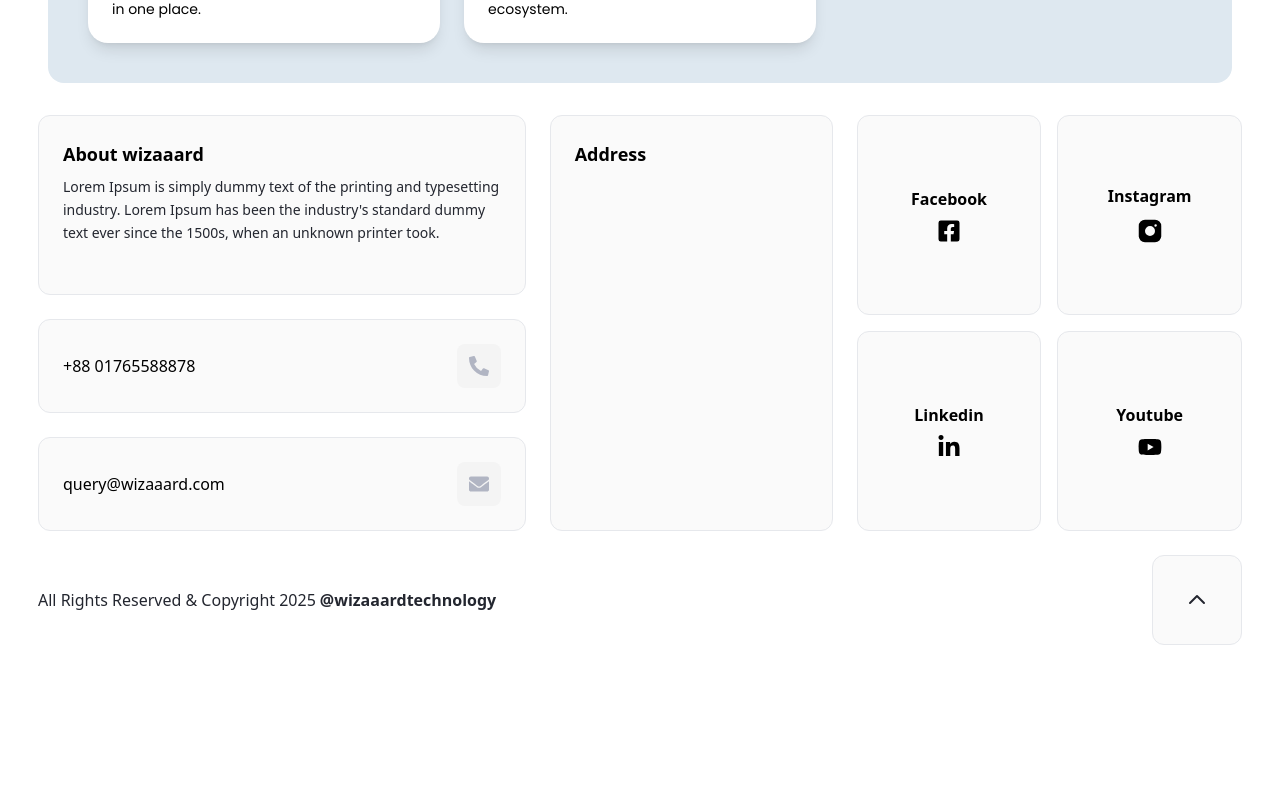
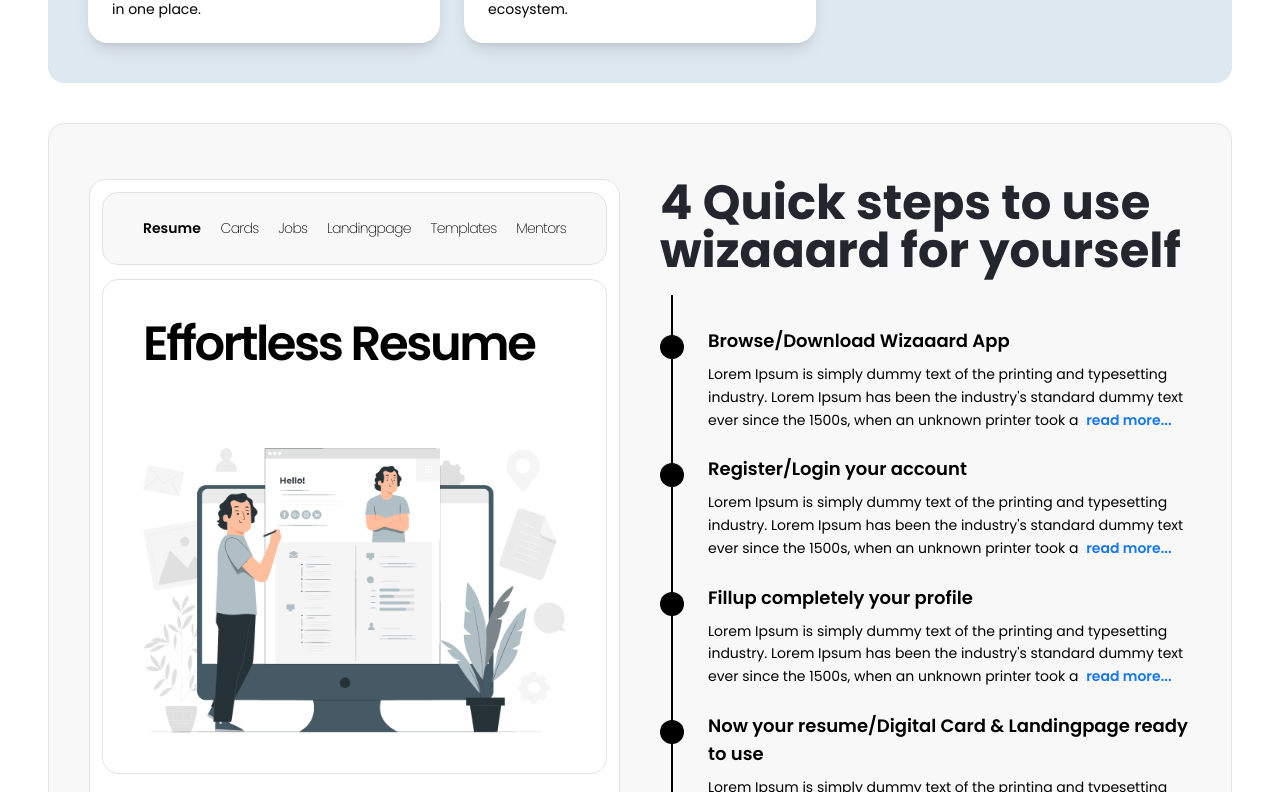
Before and after one commit to hellowizaaard/wizaaard, a Next.js app: page / in a window 1280 px wide. Shown: the part 3828-4620 px from the top of the page. Before the commit the page ends 4489 px from the top, so only its background shows below. Built offline with nearby package versions, Linux system fonts and the light colour scheme; no server answers.

Commit message:
quick step section done

```diff
--- a/src/app/(public)/page.tsx
+++ b/src/app/(public)/page.tsx
@@ -5,6 +5,7 @@
 import Typography from '@/components/ui/Typography';
 import { TbPlayerPlayFilled } from 'react-icons/tb';
 import HowWizaaardWorksSection from '@/components/public/Home/HowWizaaardWorksSection';
+import QuickStepSection from '@/components/public/Home/QuickStepSection';
 
 const MotherPage = async () => {
   return (
@@ -193,6 +194,9 @@
       <div className="mt-10 fix-width px-[38px]">
         <HowWizaaardWorksSection />
       </div>
+      <div className="mt-10 fix-width px-[38px] ">
+        <QuickStepSection />
+      </div>
     </div>
   );
 };
--- /dev/null
+++ b/src/components/public/Home/EffortlessResume.tsx
@@ -0,0 +1,55 @@
+import Typography from '@/components/ui/Typography';
+import Image from 'next/image';
+import React from 'react';
+import quickStep from '../../../../public/images/quick-step.png';
+
+const links = [
+  'Resume',
+  'Cards',
+  'Jobs',
+  'Landingpage',
+  'Templates',
+  'Mentors',
+];
+
+const EffortlessResume = () => {
+  return (
+    <div className="bg-white p-3 common-border">
+      <div className="bg-f8f8f8 common-border py-[25px] px-10">
+        <ul className="flex justify-between items-center">
+          {links.map((item, index) => (
+            <li
+              key={index}
+              className={`${
+                index === 0
+                  ? 'font-semibold text-[14px]'
+                  : 'effortless-resume-nav'
+              }`}
+            >
+              {item}
+            </li>
+          ))}
+        </ul>
+      </div>
+      <div className="mt-[14px] common-border p-[40px]">
+        <Typography
+          as="h2"
+          type="h2"
+          className="text-2xl md:text-5xl font-semibold leading-[70px] tracking-tighter mb-20"
+        >
+          Effortless Resume
+        </Typography>
+        <Image
+          alt="effortless resume image"
+          src={quickStep}
+          style={{
+            maxWidth: '100%',
+            height: 'auto',
+          }}
+        />
+      </div>
+    </div>
+  );
+};
+
+export default EffortlessResume;
--- /dev/null
+++ b/src/components/public/Home/QuickStepSection.tsx
@@ -0,0 +1,14 @@
+import React from 'react';
+import EffortlessResume from './EffortlessResume';
+import QuickStepsTimeline from './QuickStepsTimeline';
+
+const QuickStepSection = () => {
+  return (
+    <div className="grid grid-cols-2 gap-10 px-10 py-[55px] bg-f8f8f8 border border-textGrey rounded-2xl">
+      <EffortlessResume />
+      <QuickStepsTimeline />
+    </div>
+  );
+};
+
+export default QuickStepSection;
--- /dev/null
+++ b/src/components/public/Home/QuickStepsTimeline.tsx
@@ -0,0 +1,64 @@
+import React from 'react';
+
+const steps = [
+  {
+    title: 'Browse/Download Wizaaard App',
+    description:
+      "Lorem Ipsum is simply dummy text of the printing and typesetting industry. Lorem Ipsum has been the industry's standard dummy text ever since the 1500s, when an unknown printer took a read more...",
+  },
+  {
+    title: 'Register/Login your account',
+    description:
+      "Lorem Ipsum is simply dummy text of the printing and typesetting industry. Lorem Ipsum has been the industry's standard dummy text ever since the 1500s, when an unknown printer took a read more...",
+  },
+  {
+    title: 'Fillup completely your profile',
+    description:
+      "Lorem Ipsum is simply dummy text of the printing and typesetting industry. Lorem Ipsum has been the industry's standard dummy text ever since the 1500s, when an unknown printer took a read more...",
+  },
+  {
+    title: 'Now your resume/Digital Card & Landingpage ready to use',
+    description:
+      "Lorem Ipsum is simply dummy text of the printing and typesetting industry. Lorem Ipsum has been the industry's standard dummy text ever since the 1500s, when an unknown printer took a read more...",
+  },
+];
+
+const QuickStepsTimeline = () => {
+  return (
+    <section className=" px-4 md:px-0">
+      <h2 className="text-4xl md:text-5xl font-bold mb-5 text-[#23262F] leading-tight">
+        4 Quick steps to use
+        <br />
+        wizaaard for yourself
+      </h2>
+      <div className="relative py-8 pl-4">
+        {/* Vertical line */}
+        <div className="absolute left-[11px] top-0 h-full w-0.5 bg-black z-0" />
+        <ul className="space-y-6">
+          {steps.map((step, idx) => (
+            <li key={idx} className="relative flex items-start z-10">
+              {/* Dot */}
+              <span className="absolute left-[-16px] top-2 w-6 h-6 rounded-full bg-black z-10" />
+              <div className="ml-8">
+                <h3 className="font-semibold text-lg md:text-[18px] mb-2    ">
+                  {step.title}
+                </h3>
+                <p className="text-sm leading-relaxed">
+                  {step.description.split('read more...')[0]}
+                  <a
+                    href="#"
+                    className="text-[#1877F2] font-semibold ml-1 hover:underline"
+                  >
+                    read more...
+                  </a>
+                </p>
+              </div>
+            </li>
+          ))}
+        </ul>
+      </div>
+    </section>
+  );
+};
+
+export default QuickStepsTimeline;
--- a/src/components/ui/Typography.tsx
+++ b/src/components/ui/Typography.tsx
@@ -2,7 +2,7 @@
 import clsx from 'clsx';
 import { twMerge } from 'tailwind-merge';
 
-// Define different text types (you can extend this)
+// Define different text types
 const textTypes = {
   h1: 'text-[84px] font-semibold leading-[90px] tracking-tighter font-poppins',
   h2: 'text-3xl font-medium',
@@ -12,10 +12,10 @@
 };
 
 type TypographyProps = {
-  as?: keyof JSX.IntrinsicElements; // Element type (e.g., 'p', 'h1', 'h2')
-  className?: string; // Additional class names to apply
-  children: React.ReactNode; // The content to be rendered
-  type?: 'h1' | 'h2' | 'h3' | 'p' | 'caption'; // Typography type, with possible predefined options
+  as?: keyof JSX.IntrinsicElements;
+  className?: string;
+  children: React.ReactNode;
+  type?: 'h1' | 'h2' | 'h3' | 'p' | 'caption';
 };
 
 const Typography = ({
@@ -25,10 +25,9 @@
   type = 'p',
   ...props
 }: TypographyProps) => {
-  // Default element is 'p'
   const Component = as;
 
-  // Merge custom classes with the type's default and add `text-white` if no color is provided
+  // Merge custom classes with the type's default
   const mergedClassNames = twMerge(clsx(textTypes[type], className));
 
   return (
--- a/src/styles/globals.css
+++ b/src/styles/globals.css
@@ -14,3 +14,11 @@
 .heading-primary {
   @apply flex justify-center text-white text-center antialiased tracking-[-4.2px] mt-6 leading-10;
 }
+
+.common-border {
+  @apply border border-textGrey rounded-2xl;
+}
+
+.effortless-resume-nav {
+  @apply font-light text-[14px] leading-[21px] tracking-[-0.05em] font-poppins;
+}
--- a/tailwind.config.ts
+++ b/tailwind.config.ts
@@ -12,7 +12,8 @@
       colors: {
         textGrey: "#E3E3E3",
         primary: "#00A1ED",
-        heroBackground: "#000D33"
+        heroBackground: "#000D33",
+        f8f8f8: "#F8F8F8"
       },
       fontFamily: {
         poppins: ["var(--poppins)"]
```
